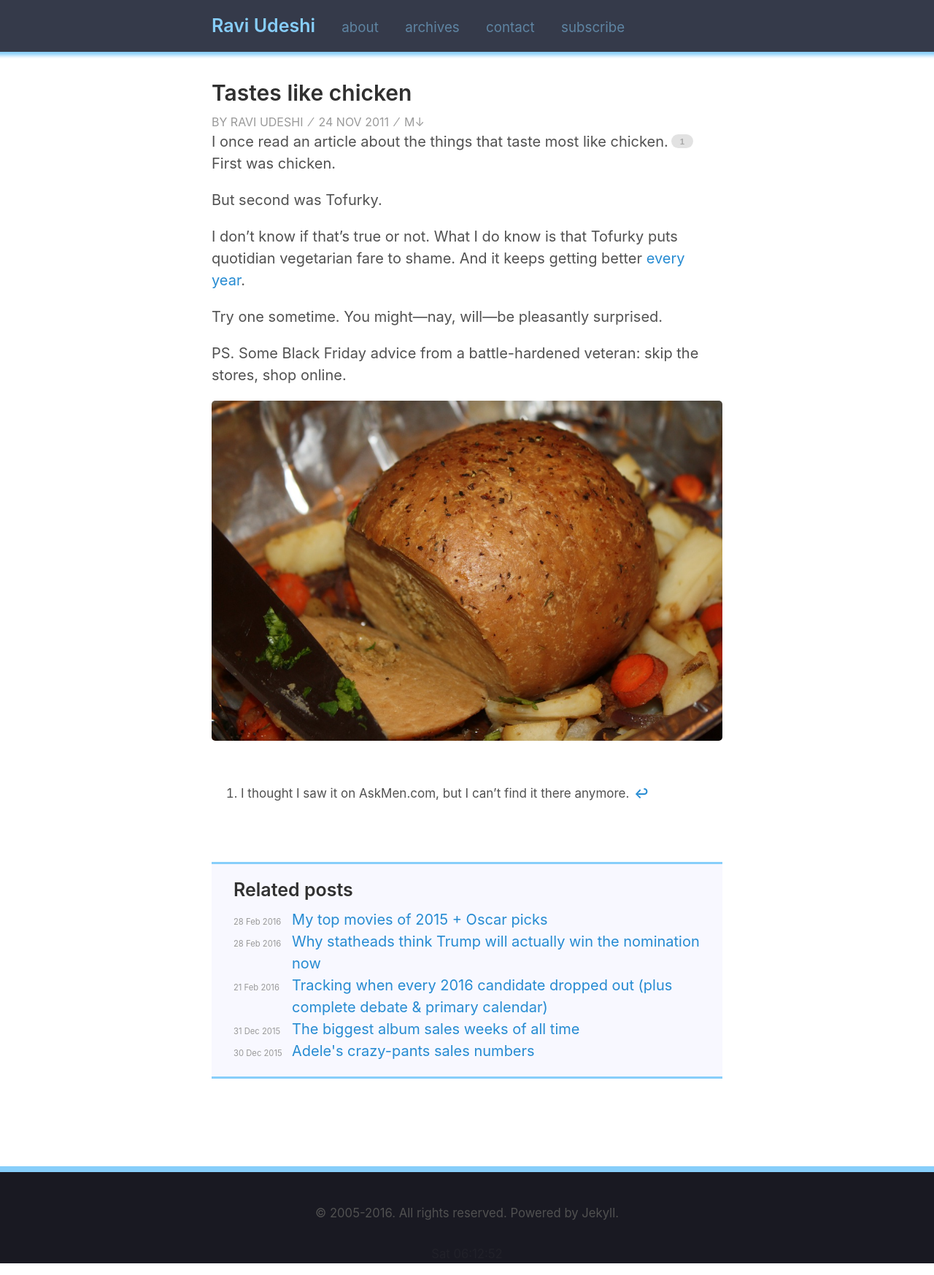
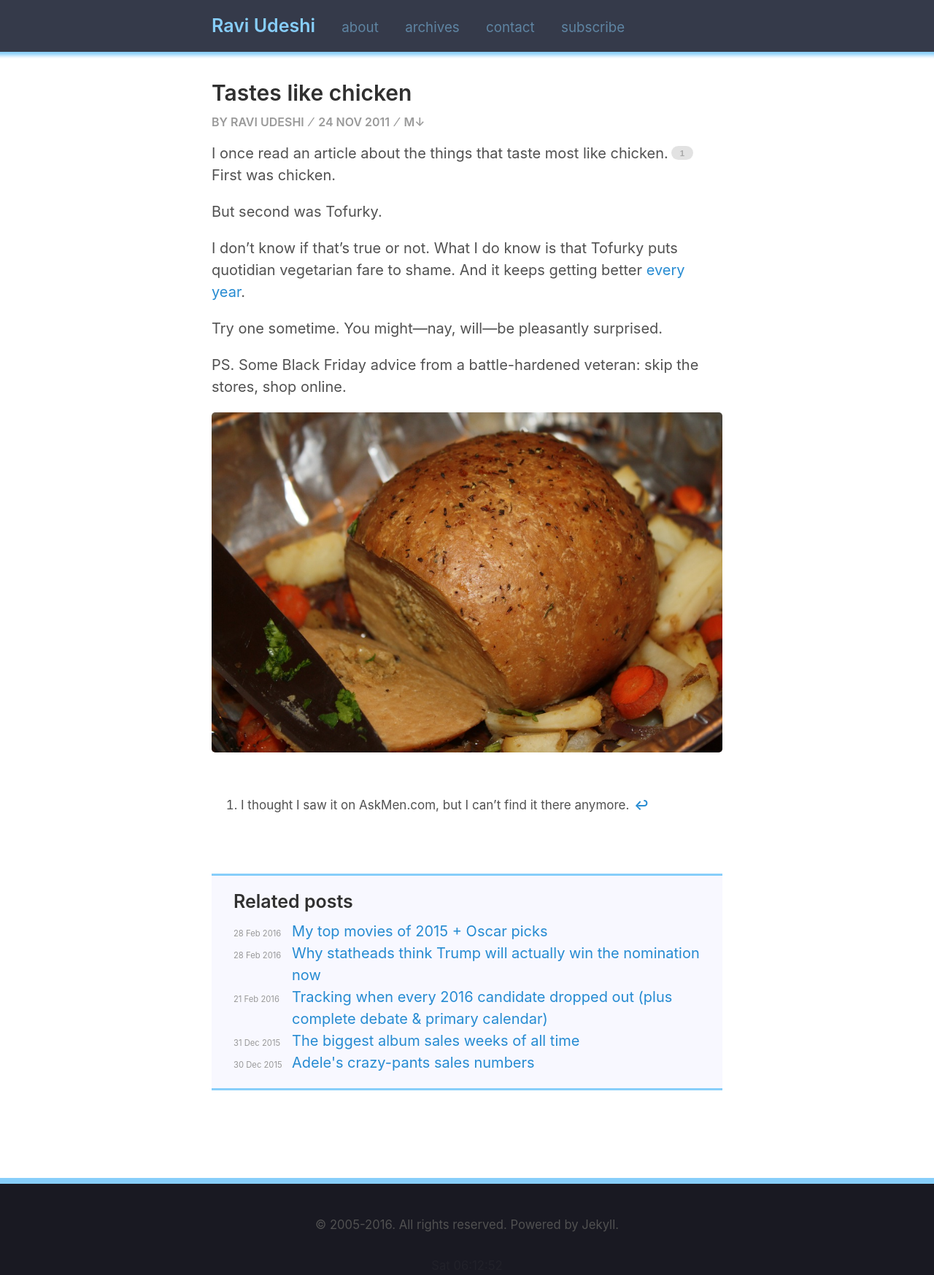
Before and after one commit to rkudeshi/rkudeshi.github.io, a Jekyll site: the page built from _posts/2011-11-24-tastes-like-chicken.md, in a window 1280 px wide. Shown: the whole page at 73% size. Built offline with Jekyll 4.4.1, drawn with Linux system fonts in a browser that asks for light colours.

Commit message:
Update post-meta

```diff
--- a/_sass/_RAVI.scss
+++ b/_sass/_RAVI.scss
@@ -101,6 +101,8 @@ html, body {
     color: #9a9a9a;
     text-transform: uppercase;
     font-size: 0.8rem;
+    font-weight: 600;
+    margin-bottom: 0.8rem;
 }
 
 
```
